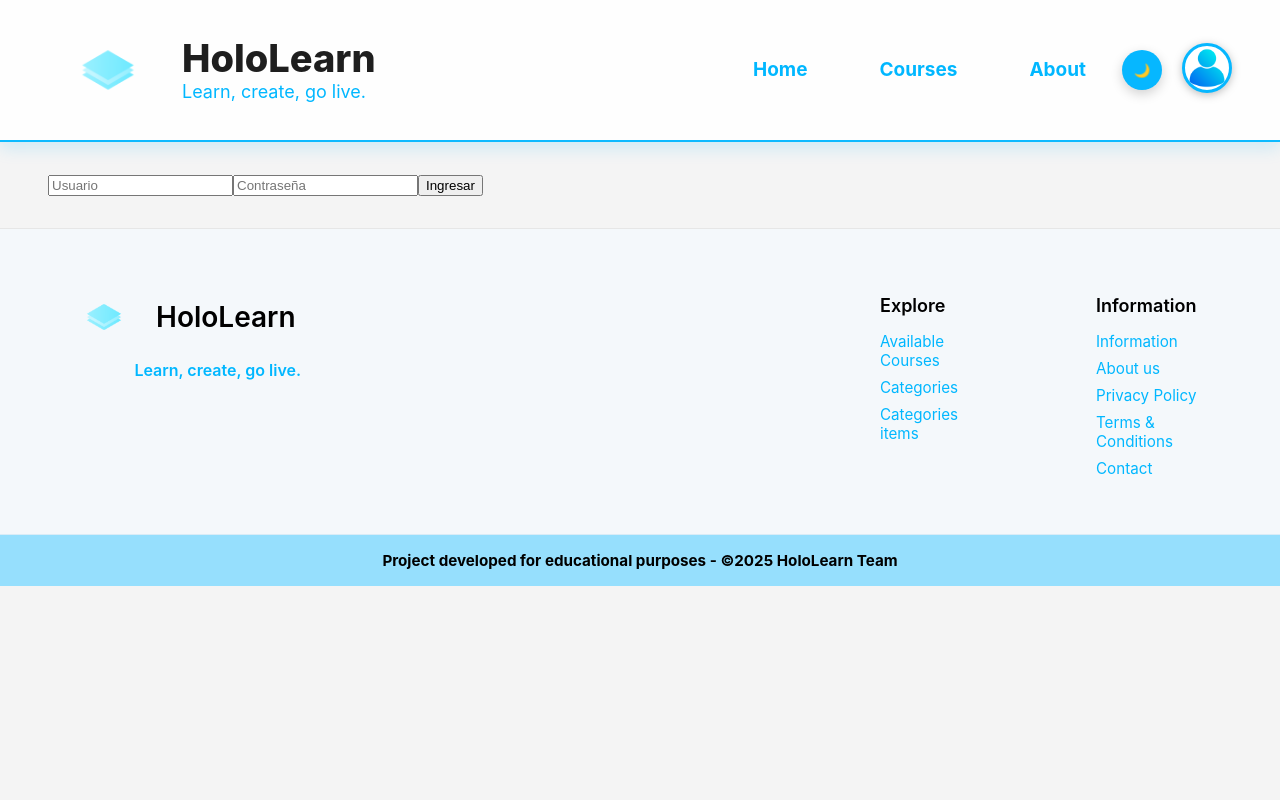
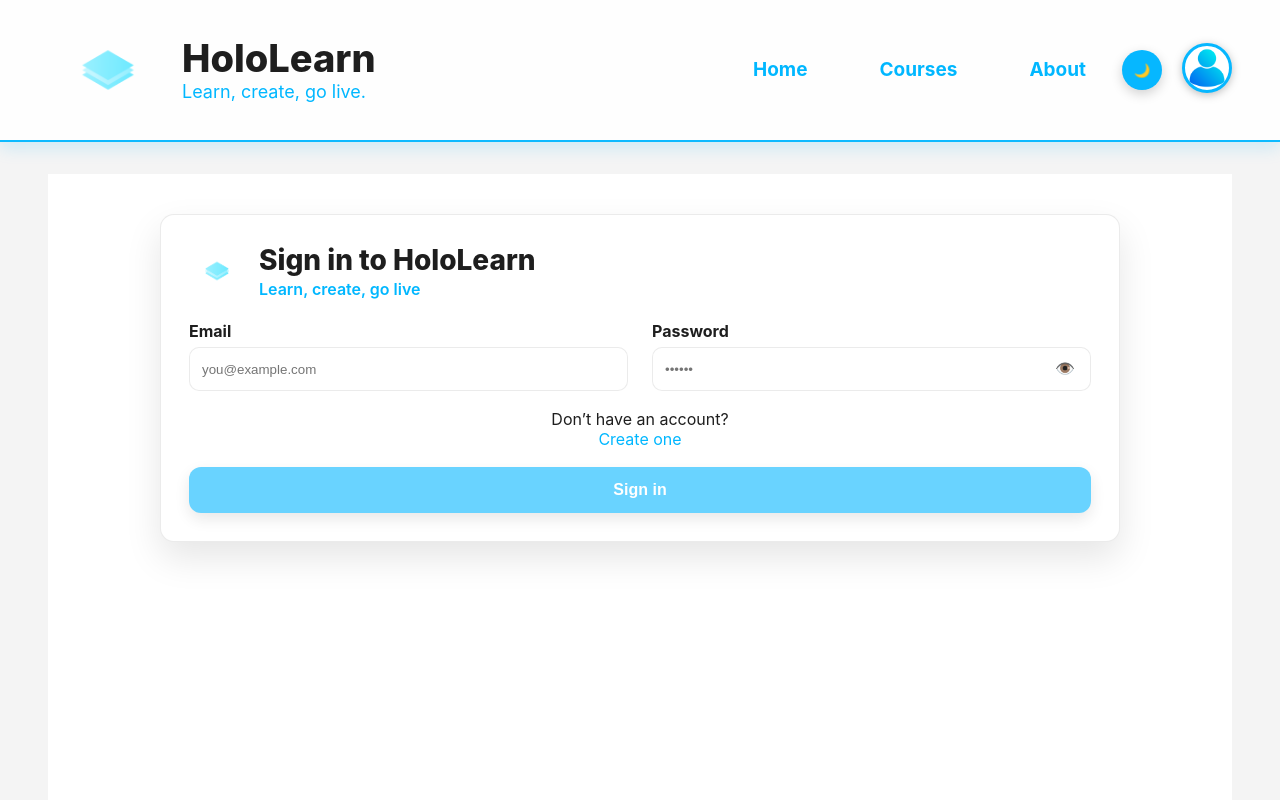
Before and after one commit to Segukun/HoloLearn, a React (Vite) app in the folder frontend/: page /login in a window 1280 px wide. Shown: the top 800 px of the page. Built offline with nearby package versions, Linux system fonts and the light colour scheme; the HTML template or start-up script is replaced by a standard one.

Commit message:
Login CSS + Compatibility changes

```diff
--- a/frontend/src/pages/login.jsx
+++ b/frontend/src/pages/login.jsx
@@ -1,60 +1,155 @@
 import { useEffect, useMemo, useRef, useState } from "react";
 import { useNavigate, Link } from "react-router-dom";
+import "../styles/pages/login.css";
 
 export default function Login() {
-  const [status, setStatus] = useState(null);
   const navigate = useNavigate();
+
+  // Form state (controlled for validation classes)
+  const [email, setEmail] = useState("");
+  const [password, setPassword] = useState("");
+  const [showPwd, setShowPwd] = useState(false);
+
+  // UI state
+  const [status, setStatus] = useState("");     // success / error message
+  const [loading, setLoading] = useState(false);
+  const errRef = useRef(null);
+
+  // Basic validation, matching your CSS states
+  const emailValid = useMemo(() => /^\S+@\S+\.\S+$/.test(email), [email]);
+  const pwdValid = useMemo(() => password.length >= 1, [password]); // backend decides strength
+  const formValid = emailValid && pwdValid;
+
+  useEffect(() => {
+    if (status.startsWith("Error") && errRef.current) errRef.current.focus();
+  }, [status]);
 
   const handleSubmit = async (e) => {
     e.preventDefault();
-    setStatus(null);
+    setStatus("");
 
-    const form = new FormData(e.target);
-    const email = form.get("email");
-    const password = form.get("password");
-
-    console.log("Usuario:", email);
-    console.log("Contraseña:", password);
-
-    if (!email || !password) {
-      setStatus("Completa todos los campos");
+    if (!formValid) {
+      setStatus("Error: Please complete all fields correctly.");
       return;
     }
 
     try {
+      setLoading(true);
+
       const res = await fetch("http://localhost:3000/user/login", {
         method: "POST",
         headers: { "Content-Type": "application/json" },
         body: JSON.stringify({ email, password }),
       });
 
-      //Si la respuesta no es ok
       if (!res.ok) {
         const text = await res.text();
-        throw new Error(text);
+        throw new Error(text || "Request failed");
       }
 
       const data = await res.json();
       console.log("POST response:", data);
 
-      setStatus("Usted ingreso correctamente");
+      setStatus("Signed in successfully");
+      // Aca va el token de base de datos 👈(ﾟヮﾟ👈)
+      // localStorage.setItem("authToken", data.token);
       navigate("/");
-
-      e.target.reset();
     } catch (err) {
-      console.log(err);
+      console.error(err);
       setStatus("Error: " + err.message);
+    } finally {
+      setLoading(false);
     }
   };
 
   return (
-    <>
-      <form action="" onSubmit={handleSubmit}>
-        <input type="email" name="email" placeholder="Usuario" />
-        <input type="password" name="password" placeholder="Contraseña" />
-        <button type="submit">Ingresar</button>
-      </form>
-      {status && <p id="ingresar">{status}</p>}
-    </>
+    <main className="login-page" aria-labelledby="login-title">
+      <section className="login-card">
+        <header className="login-header">
+          <div className="login-brand">
+            <img src="/img/logos/HololearnAlt.png" alt="HoloLearn" className="login-logo" />
+            <div>
+              <h1 id="login-title" className="login-title">Sign in to HoloLearn</h1>
+              <p className="login-subtitle">Learn, create, go live</p>
+            </div>
+          </div>
+        </header>
+
+        {status && status.startsWith("Error") && (
+          <div
+            className="login-alert"
+            role="alert"
+            aria-live="assertive"
+            tabIndex={-1}
+            ref={errRef}
+          >
+            {status}
+          </div>
+        )}
+
+        <form className="login-form" onSubmit={handleSubmit} noValidate>
+          <div className="form-row">
+            <label htmlFor="email" className="form-label">Email</label>
+            <input
+              id="email"
+              name="email"
+              type="email"
+              inputMode="email"
+              autoComplete="email"
+              className={`form-input ${email && !emailValid ? "is-invalid" : ""}`}
+              value={email}
+              onChange={(e) => setEmail(e.target.value)}
+              placeholder="you@example.com"
+              required
+            />
+            {email && !emailValid && (
+              <span className="form-hint">Please enter a valid email address.</span>
+            )}
+          </div>
+
+          <div className="form-row">
+            <label htmlFor="password" className="form-label">Password</label>
+            <div className="pwd-field">
+              <input
+                id="password"
+                name="password"
+                type={showPwd ? "text" : "password"}
+                autoComplete="current-password"
+                className={`form-input ${password && !pwdValid ? "is-invalid" : ""}`}
+                value={password}
+                onChange={(e) => setPassword(e.target.value)}
+                placeholder="••••••"
+                required
+              />
+              <button
+                type="button"
+                className="pwd-toggle"
+                aria-label={showPwd ? "Hide password" : "Show password"}
+                onClick={() => setShowPwd((v) => !v)}
+              >
+                {showPwd ? "🙈" : "👁️"}
+              </button>
+            </div>
+          </div>
+
+          <div className="form-row row-inline">
+              Don’t have an account? <span className="link-muted"><Link to="/register">Create one</Link></span>
+          </div>
+
+          <button
+            className="login-btn"
+            type="submit"
+            disabled={!formValid || loading}
+            aria-busy={loading ? "true" : "false"}
+          >
+            {loading ? "Signing in…" : "Sign in"}
+          </button>
+        </form>
+
+        {!status.startsWith("Error") && status && (
+          <p className="login-footer">{status}</p>
+        )}
+      </section>
+    </main>
   );
 }
--- a/frontend/src/styles/components/cards.css
+++ b/frontend/src/styles/components/cards.css
@@ -1,84 +1,120 @@
-.cards-section {
-  display: flex;
-  flex-direction: column;
-  gap: 40px;
-  width: 100%;
-  padding: 40px 0;
+:root{
+  --bg:#ffffff;
+  --text:#1e1e1e;
+  --link:#00b7ff;
+  --accent:#06b7ff;
+  --surface:#ffffff;
+  --surface-elev:#ffffff;
+  --border:rgba(0,0,0,.08);
+  --muted:#6b7280;
+}
+[data-theme="dark"]{
+  --bg:#0b0f12;
+  --text:#e7edf3;
+  --link:#4ecbff;
+  --accent:#06b7ff;
+  --surface:#0f161c;
+  --surface-elev:#121b22;
+  --border:rgba(255,255,255,.12);
+  --muted:#9aa7b3;
 }
 
-/* Título general */
-.section-title {
-  font-family: 'Inter', sans-serif;
-  font-weight: 600;
-  font-size: 48px;
-  color: #000;
-  letter-spacing: -0.96px;
+.cards-section{
+  display:flex;
+  flex-direction:column;
+  gap:40px;
+  width:100%;
+  padding:40px 0;
+  color:var(--text);
 }
 
-/* Contenedor de las tres tarjetas */
-.cards-container {
-  display: flex;
-  flex-wrap: wrap;
-  gap: 32px;
-  justify-content: center;
+.section-title{
+  font-family:'Inter',sans-serif;
+  font-weight:800;
+  font-size:48px;
+  letter-spacing:-0.96px;
+  color:var(--text);
+  margin:0;
+  transition:color .25s ease;
 }
 
-/* ---- Tarjeta individual ---- */
-.card {
-  display: flex;
-  flex-direction: column;
-  gap: 24px;
-  width: 381px;
-  border-radius: 8px;
-  overflow: hidden;
+.cards-container{
+  display:flex;
+  flex-wrap:wrap;
+  gap:32px;
+  justify-content:center;
 }
 
-/* Imagen */
-.card-image {
-  height: 405px;
-  position: relative;
-  border-radius: 8px;
-  overflow: hidden;
+.card{
+  display:flex;
+  flex-direction:column;
+  gap:16px;
+  width:381px;
+  border-radius:12px;
+  overflow:hidden;
+  background:var(--surface);
+  border:1px solid var(--border);
+  box-shadow:0 10px 24px rgba(0,0,0,.08);
+  transition:transform .12s ease, box-shadow .25s ease, background .25s ease, border-color .25s ease;
+}
+.card:hover{
+  transform:translateY(-2px);
+  box-shadow:0 14px 28px rgba(0,0,0,.12), 0 0 0 3px rgba(0,183,255,.12);
 }
 
-.card-image img {
-  width: 100%;
-  height: 100%;
-  object-fit: cover;
-  pointer-events: none;
+.card-image{
+  height:405px;
+  position:relative;
+  overflow:hidden;
+}
+.card-image img{
+  width:100%;
+  height:100%;
+  object-fit:cover;
+  pointer-events:none;
+  display:block;
 }
 
-/* Texto */
-.card-text {
-  display: flex;
-  flex-direction: column;
-  gap: 4px;
-  text-align: left;
+.card-text{
+  display:flex;
+  flex-direction:column;
+  gap:6px;
+  text-align:left;
+  padding:12px 14px 16px;
 }
 
-.card-title {
-  font-family: 'Inter', sans-serif;
-  font-weight: 500;
-  font-size: 24px;
-  color: #000;
+.card-title{
+  font-family:'Inter',sans-serif;
+  font-weight:700;
+  font-size:24px;
+  color:var(--text);
+  line-height:1.25;
+  margin:0;
+  transition:color .25s ease;
 }
 
-.card-description {
-  font-family: 'Inter', sans-serif;
-  font-weight: 400;
-  font-size: 18px;
-  color: #828282;
-  line-height: 1.5;
+.card-description{
+  font-family:'Inter',sans-serif;
+  font-weight:400;
+  font-size:18px;
+  color:var(--muted);
+  line-height:1.6;
+  margin:0;
+  transition:color .25s ease;
 }
 
-/* ---- Responsive ---- */
-@media (max-width: 1024px) {
-  .cards-container {
-    flex-direction: column;
-    align-items: center;
-  }
+.card a{
+  color:var(--link);
+  text-decoration:none;
+}
+.card a:hover{ color:var(--accent); }
 
-  .card {
-    width: 90%;
-  }
+@media (max-width:1024px){
+  .cards-container{ flex-direction:column; align-items:center; }
+  .card{ width:90%; }
 }
+@media (max-width:640px){
+  .section-title{ font-size:36px; }
+  .card-title{ font-size:22px; }
+  .card-description{ font-size:17px; }
+}
```
Also changed, not shown: frontend/public/img/logos/heroimg.jpg, frontend/src/styles/pages/login.css (line endings or trailing spaces).
